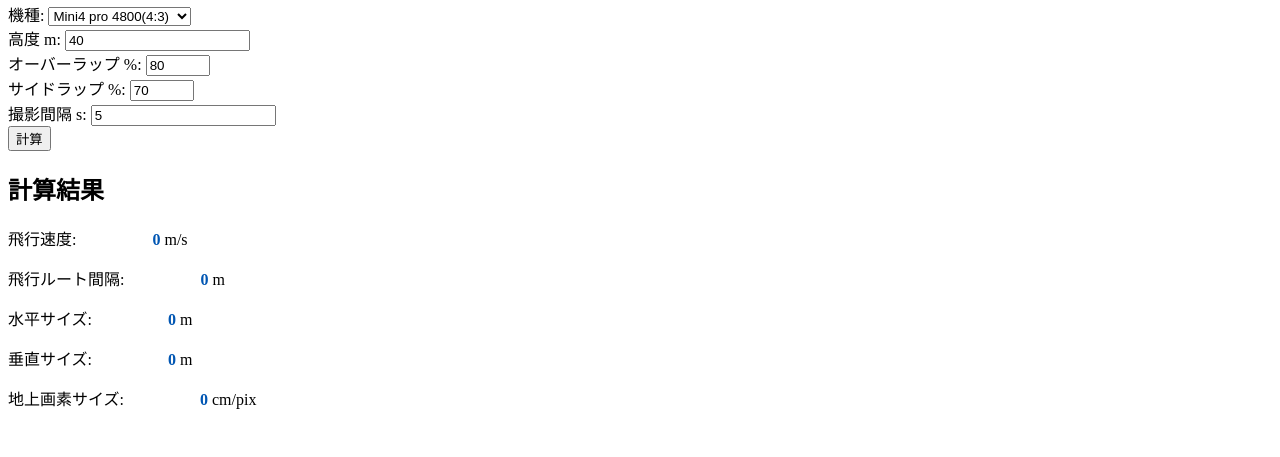
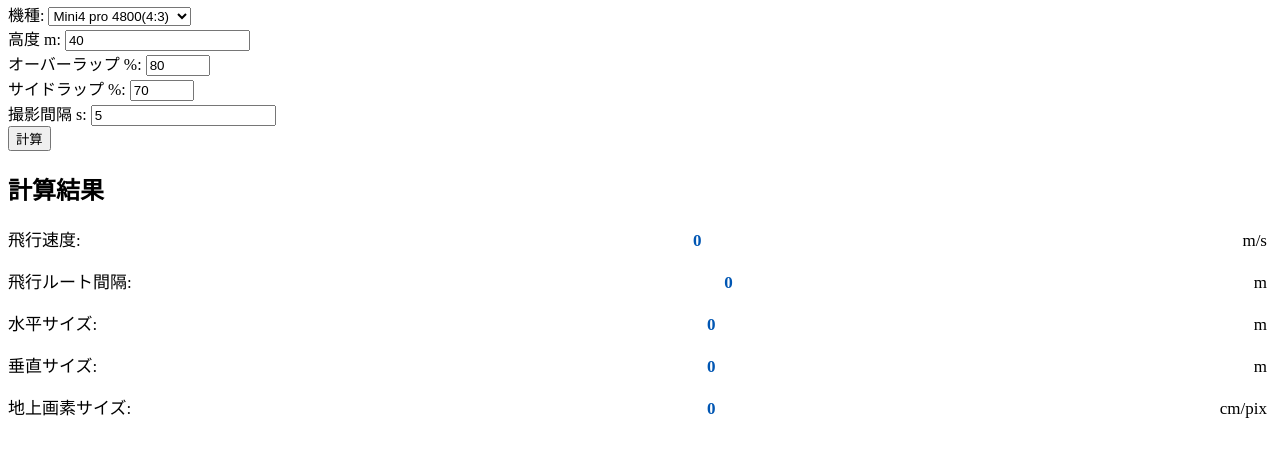
Before and after one commit to miku1016/uavcal-app, a plain HTML site: page index.html in a window 1280 px wide. Shown: the part 87-544 px from the top of the page. Drawn offline with Linux system fonts and the light colour scheme.

Commit message:
Add files via upload

````diff
--- a/style.css
+++ b/style.css
@@ -1,13 +1,3 @@
-Model
-承知いたしました。計算結果の数値の小数点以下2桁目の位置が縦に揃うようにCSSを調整します。
-
-これは主に、数値部分 (`<span>` タグ) の幅を固定するか、右寄せにして表示することで実現できます。今回は、右寄せにしつつ、少し間隔を空けることで見やすくする方法を試します。
-
-### 1. CSS (style.css) の変更
-
-以下のCSSルールを `style.css` に追加または修正してください。
-
-```css
 /* 既存のCSSに以下を追加または変更 */
 
 .results-section p {
````
